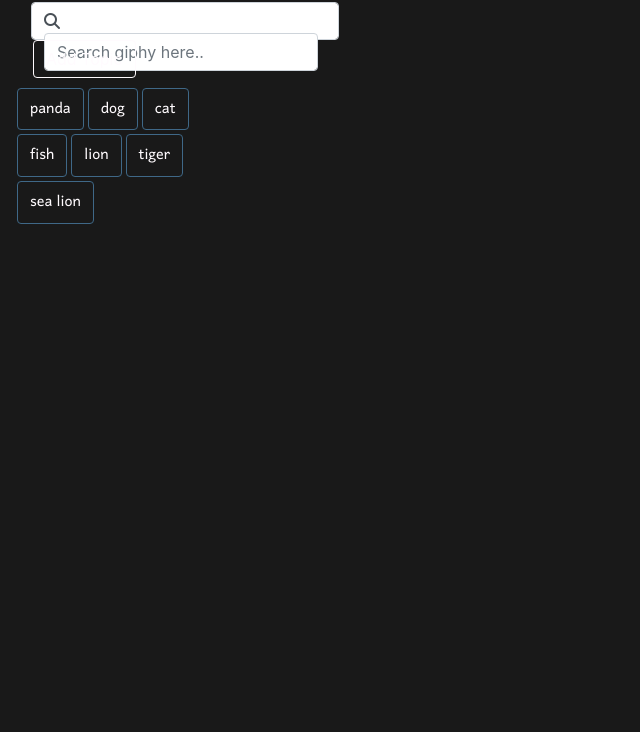
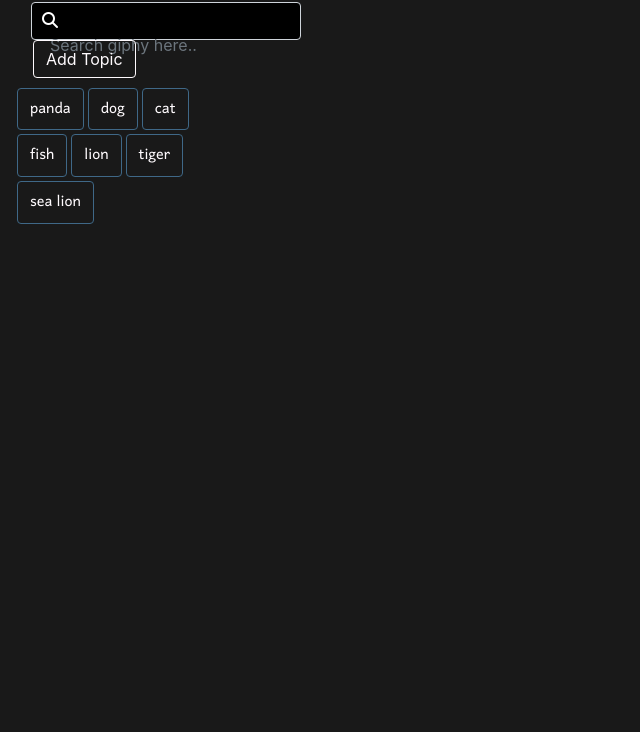
Before and after one commit to itshally/GifTastic, a plain HTML site: page index.html in a window 1280 px wide. Shown: the part 68-800 px from the top of the page, without its empty margins (0-640 px from the left). Drawn offline with nearby package versions, Linux system fonts and the light colour scheme; a web font is replaced by a local one.

Commit message:
updated style.css

```diff
--- a/assets/css/style.css
+++ b/assets/css/style.css
@@ -23,6 +23,34 @@ h1{
 }
 .navbar{
     background-color: transparent !important;
+}
+.search-input-container{
+    background-color: #000000;
+    color: #FFFFFF;
+    padding: 5px 10px;
+}
+#search-box{
+    background-color: transparent;
+    border: none !important;
+    outline: none !important;
+    padding: 0% !important;
+    margin: -5% auto !important;
+    color: #FFFFFF;
+    text-indent: 8px;
+}
+.form-control:focus{
+    border-color: none !important;
+    box-shadow: none !important;
+}
+@-webkit-keyframes autofill {
+    to {
+        color: #FFFFFF;
+        background: transparent;
+    }
+}
+input:-webkit-autofill {
+    -webkit-animation-name: autofill;
+    -webkit-animation-fill-mode: both;
 }
 .btn-outline-success{
     color: #FFFBFE;
```
